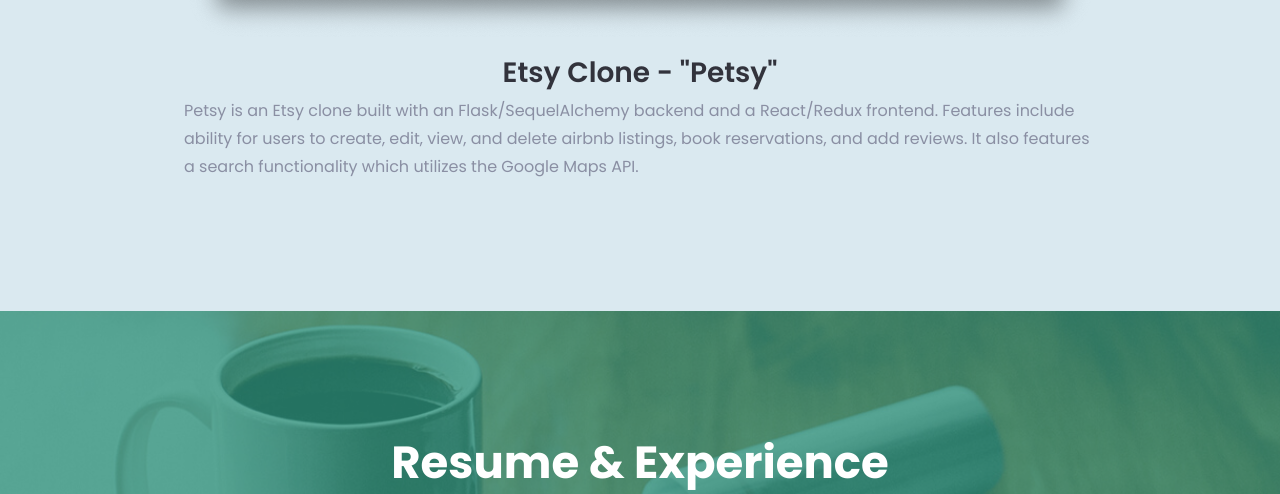
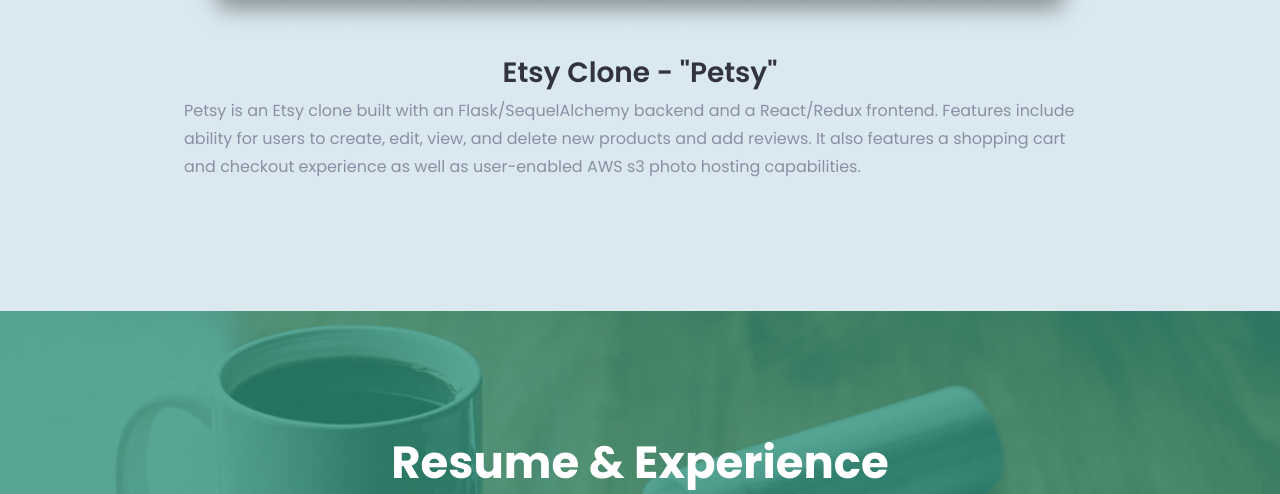
Before and after one commit to sbaeyens/sbaeyens.github.io, a plain HTML site: page index.html in a window 1280 px wide. Shown: the part 4523-5017 px from the top of the page. Drawn offline with nearby package versions, Linux system fonts and the light colour scheme; files whose address does not match are found by name.

Commit message:
Update index.html

```diff
--- a/index.html
+++ b/index.html
@@ -577,9 +577,8 @@
             <div class="description text-center">
               <h3>Etsy Clone - "Petsy"</h3>
               <p class="mt-2">Petsy is an Etsy clone built with an Flask/SequelAlchemy backend and a React/Redux frontend.
-                Features include ability for users to create, edit, view, and delete airbnb listings,
-                book reservations, and add reviews. It also features a search functionality which utilizes
-                the Google Maps API.</p>
+                Features include ability for users to create, edit, view, and delete new products and add reviews.
+		      It also features a shopping cart and checkout experience as well as user-enabled AWS s3 photo hosting capabilities.</p>
             </div>
           </row>
           <!-- DESCRIPTION END -->
```
